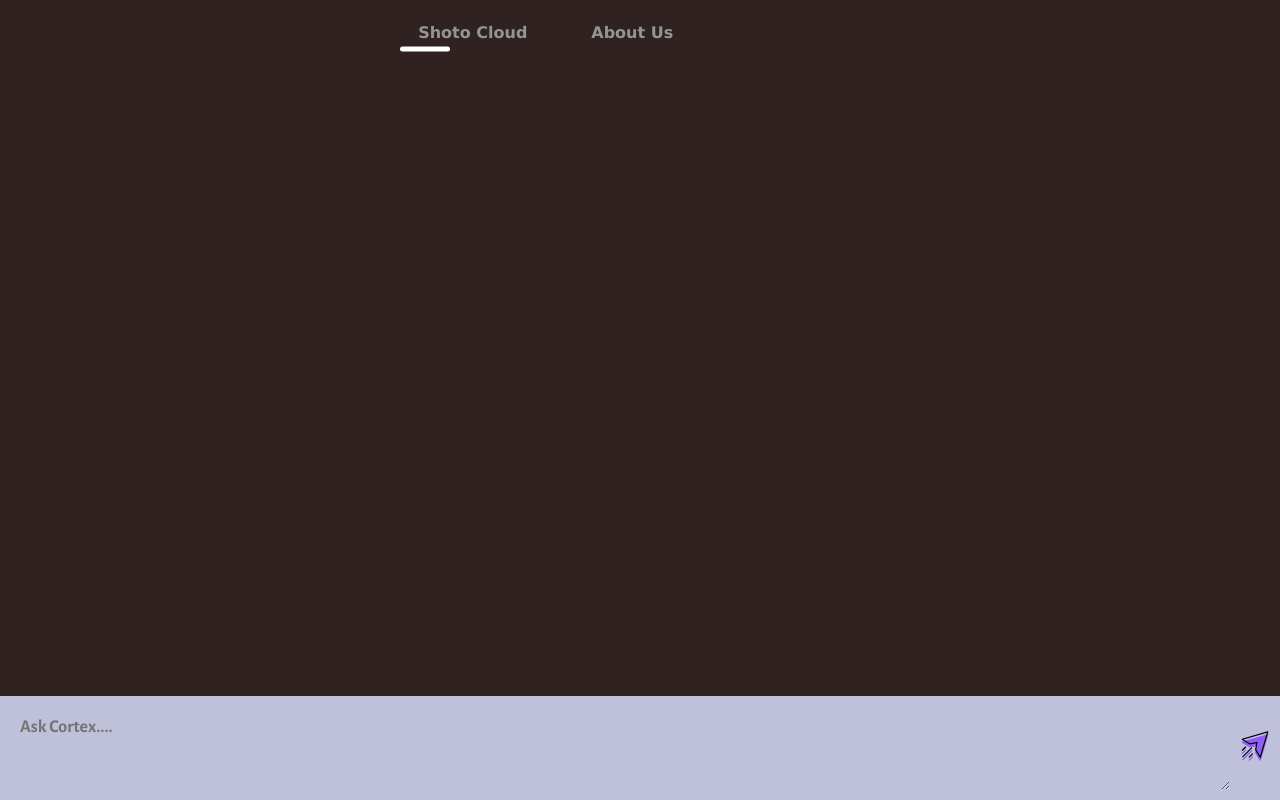
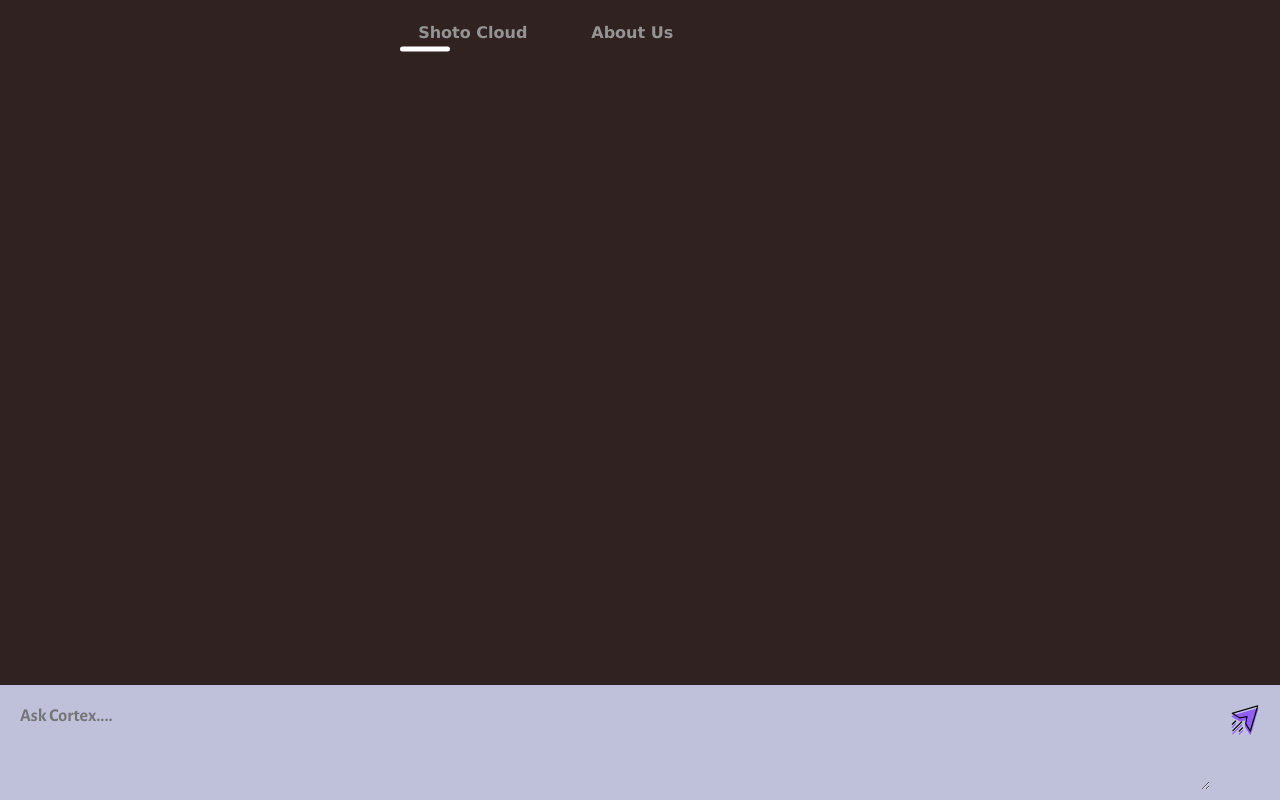
Before and after one commit to hashincludeaayush/Cortex-AI---SuperCharges-Your-Search, a website built with Vite: page frontend/index.html in a window 1280 px wide. Built offline with nearby package versions, Linux system fonts and the light colour scheme.

Commit message:
fixed send box alignment

```diff
--- a/frontend/style.css
+++ b/frontend/style.css
@@ -137,6 +137,7 @@ textarea {
 button {
   outline: 0;
   border: 0;
+  padding: 10px 10px 50px 10px;
   cursor: pointer;
   background: transparent;
 }
```
